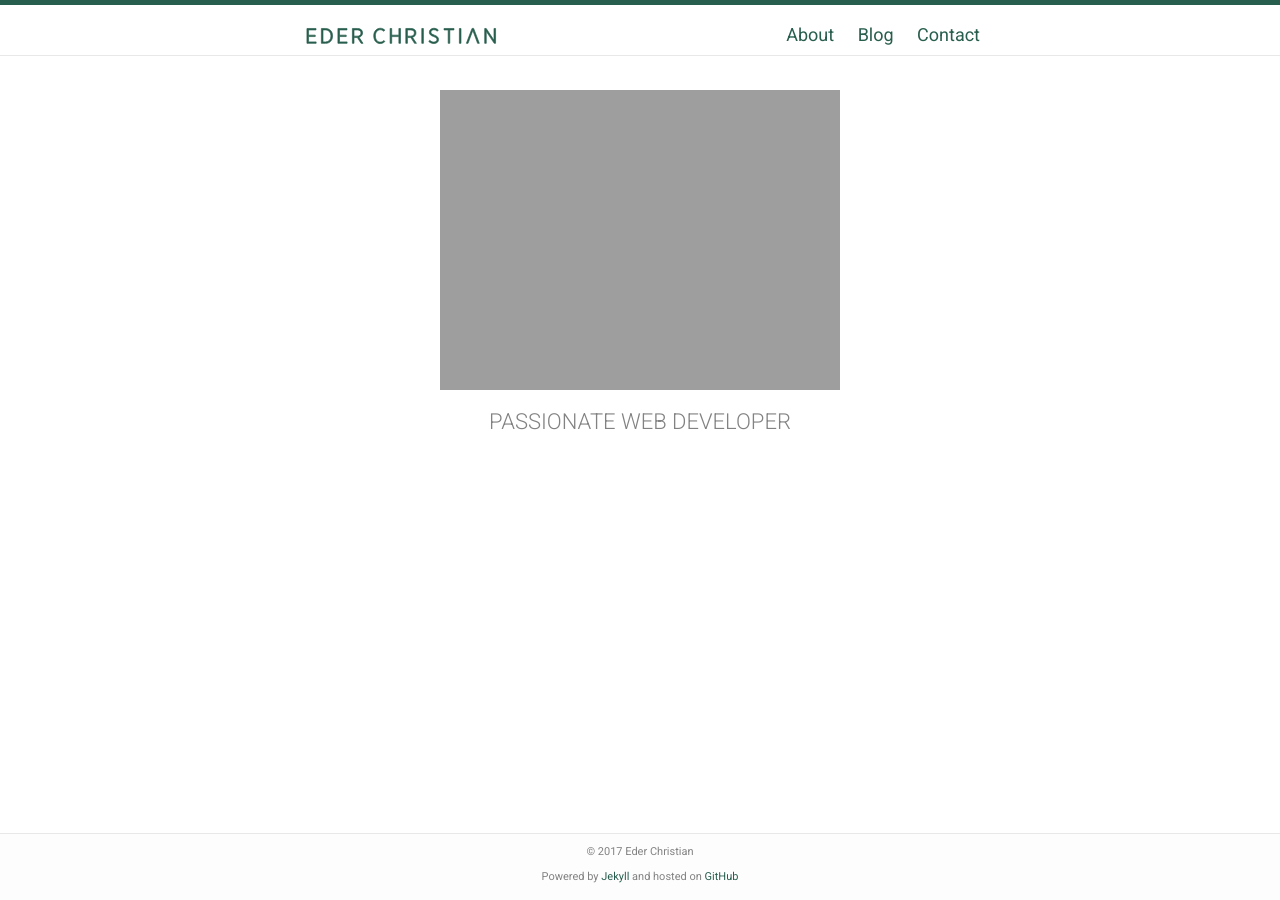
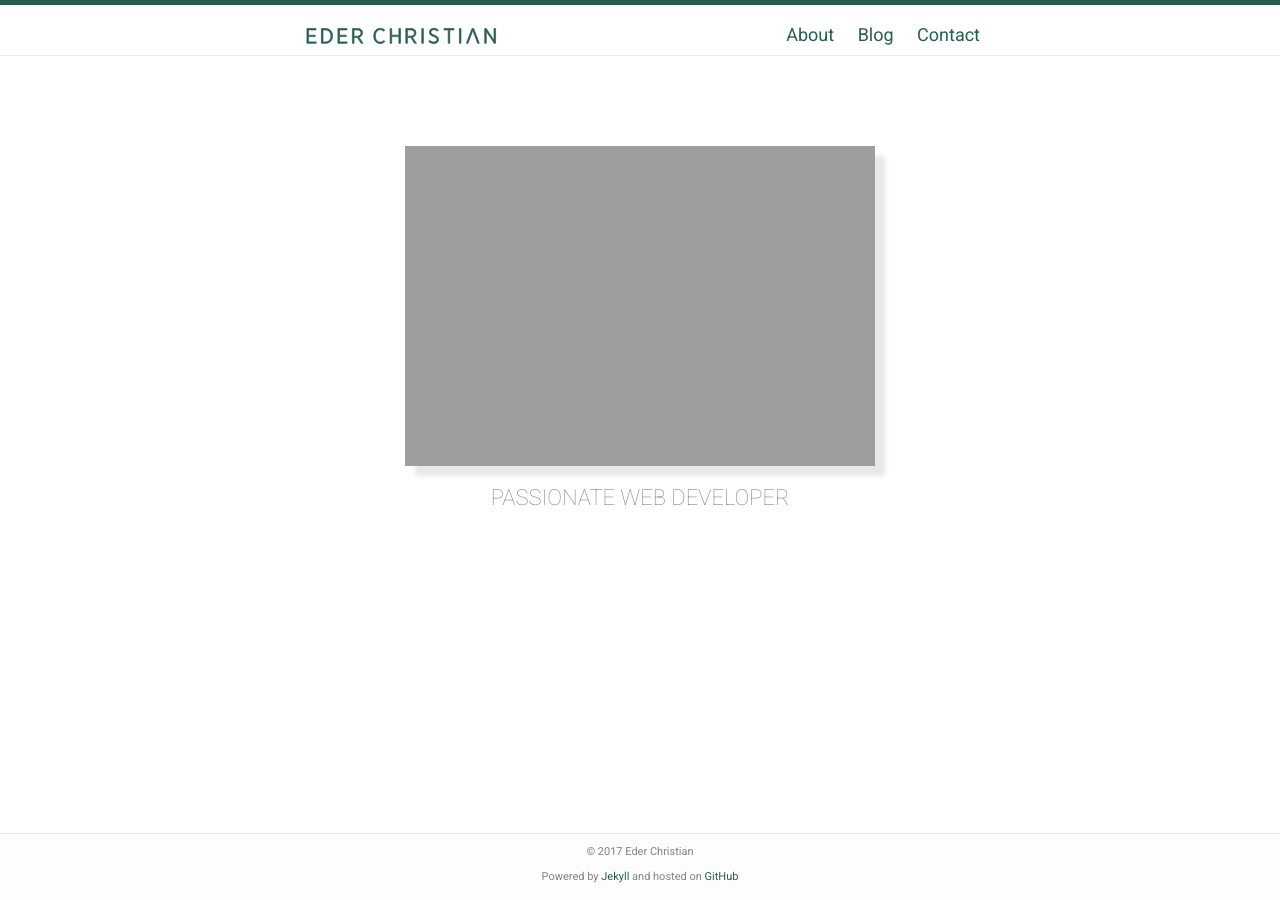
Before and after one commit to ederchristian/ederchristian, a Jekyll site: the page built from index.md, in a window 1280 px wide. Built offline with Jekyll 4.4.1, drawn with Linux system fonts in a browser that asks for light colours; nearby versions of some CDN libraries; comment, search, counter and statistics services are not loaded.

Commit message:
Add style to img on Home

```diff
--- a/_sass/_layout.scss
+++ b/_sass/_layout.scss
@@ -212,11 +212,28 @@
 /**
  * Home
  */
+.home {
+  margin-top: 6rem;
+}
+
 .home h2 {
   color: $grey-color;
-  font-weight: 300;
+  font-weight: 100;
   font-size: 22px;
   text-transform: uppercase;
+}
+
+.home img {
+  width: 100%;
+  height: 100%;
+  box-shadow: 10px 10px 5px $grey-color-light;
+}
+
+@media screen and (min-width: 900px) {
+  .home img {
+    width: 470px;
+    height: 320px;
+  }
 }
 
 /**
```
